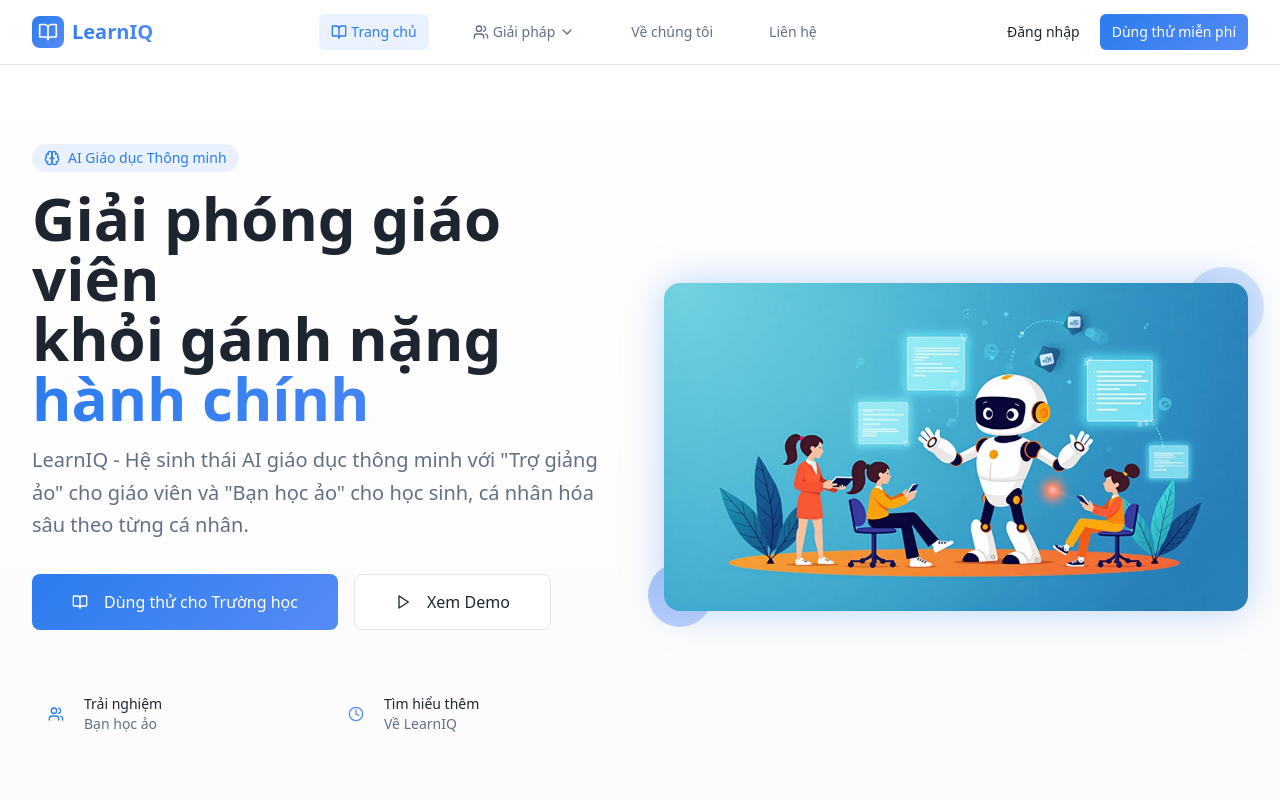
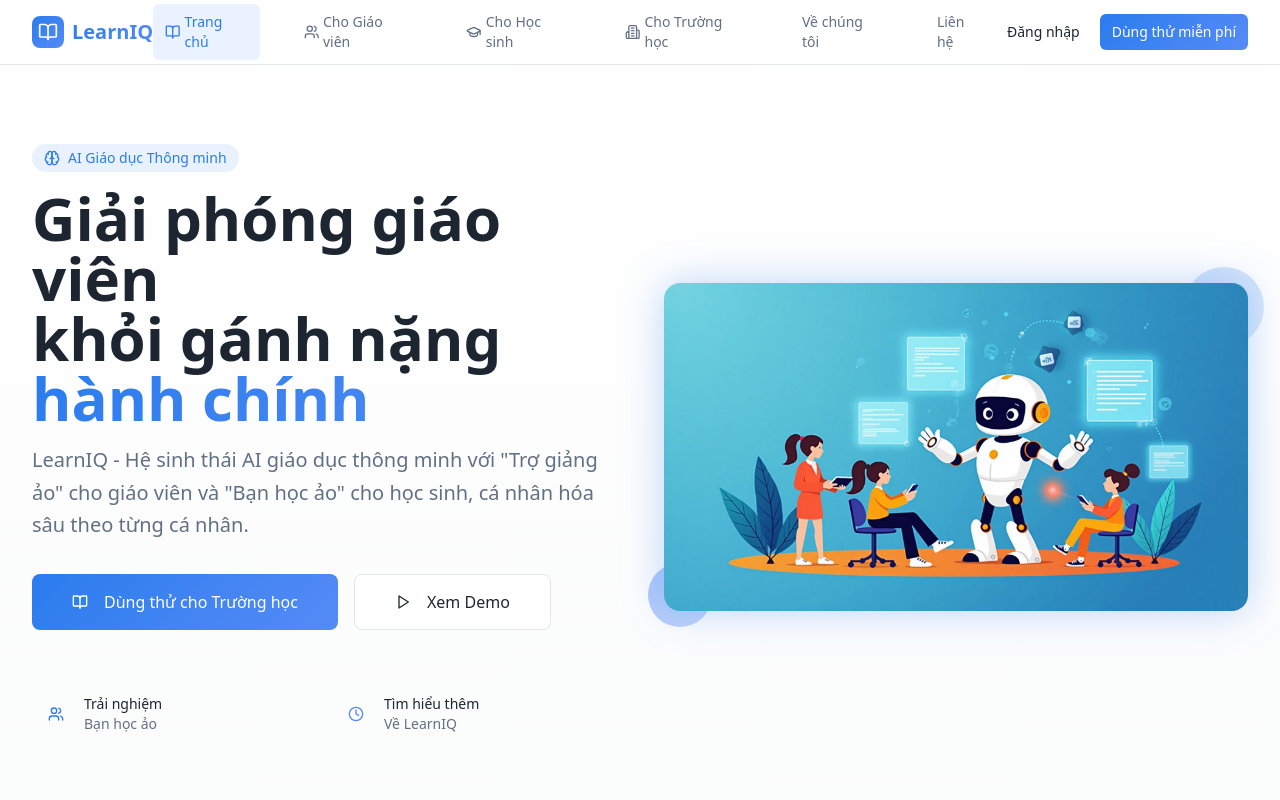
Before and after one commit to MinhHieuAno/learniq-ai-edu, a React (Vite) app: page / in a window 1280 px wide. Shown: the top 800 px of the page. Built offline with nearby package versions, Linux system fonts and the light colour scheme; the HTML template or start-up script is replaced by a standard one.

Commit message:
Refactor navigation

```diff
--- a/src/components/Navigation.tsx
+++ b/src/components/Navigation.tsx
@@ -2,7 +2,6 @@ import { useState } from "react";
 import { Link, useLocation } from "react-router-dom";
 import { Button } from "@/components/ui/button";
 import { Menu, X, BookOpen, Users, GraduationCap, Building2 } from "lucide-react";
-import SolutionDropdown from "./SolutionDropdown";
 
 const Navigation = () => {
   const [isOpen, setIsOpen] = useState(false);
@@ -43,7 +42,41 @@ const Navigation = () => {
               <span>Trang chủ</span>
             </Link>
 
-            <SolutionDropdown />
+            <Link
+              to="/teachers"
+              className={`px-3 py-2 rounded-md text-sm font-medium transition-colors flex items-center space-x-1 ${
+                location.pathname === "/teachers"
+                  ? "text-primary bg-primary/10"
+                  : "text-muted-foreground hover:text-primary hover:bg-primary/5"
+              }`}
+            >
+              <Users className="w-4 h-4" />
+              <span>Cho Giáo viên</span>
+            </Link>
+
+            <Link
+              to="/students"
+              className={`px-3 py-2 rounded-md text-sm font-medium transition-colors flex items-center space-x-1 ${
+                location.pathname === "/students"
+                  ? "text-primary bg-primary/10"
+                  : "text-muted-foreground hover:text-primary hover:bg-primary/5"
+              }`}
+            >
+              <GraduationCap className="w-4 h-4" />
+              <span>Cho Học sinh</span>
+            </Link>
+
+            <Link
+              to="/schools"
+              className={`px-3 py-2 rounded-md text-sm font-medium transition-colors flex items-center space-x-1 ${
+                location.pathname === "/schools"
+                  ? "text-primary bg-primary/10"
+                  : "text-muted-foreground hover:text-primary hover:bg-primary/5"
+              }`}
+            >
+              <Building2 className="w-4 h-4" />
+              <span>Cho Trường học</span>
+            </Link>
 
             <Link
               to="/about"
--- a/src/components/SolutionDropdown.tsx
+++ /dev/null
@@ -1,81 +0,0 @@
-import { useState } from "react";
-import { Link } from "react-router-dom";
-import { ChevronDown, Users, GraduationCap, Building2 } from "lucide-react";
-
-const SolutionDropdown = () => {
-  const [isOpen, setIsOpen] = useState(false);
-
-  const solutions = [
-    {
-      name: "Cho Giáo viên",
-      href: "/teachers",
-      icon: Users,
-      description: "Trợ giảng ảo thông minh"
-    },
-    {
-      name: "Cho Học sinh",
-      href: "/students",
-      icon: GraduationCap,
-      description: "Bạn học ảo cá nhân hóa"
-    },
-    {
-      name: "Cho Trường học",
-      href: "/schools",
-      icon: Building2,
-      description: "Giải pháp toàn diện"
-    }
-  ];
-
-  return (
-    <div className="relative">
-      <button
-        onMouseEnter={() => setIsOpen(true)}
-        onMouseLeave={() => {
-          setTimeout(() => setIsOpen(false), 150);
-        }}
-        onClick={() => setIsOpen(!isOpen)}
-        className="px-3 py-2 rounded-md text-sm font-medium transition-colors flex items-center space-x-1 text-muted-foreground hover:text-primary hover:bg-primary/5"
-      >
-        <Users className="w-4 h-4" />
-        <span>Giải pháp</span>
-        <ChevronDown className={`w-4 h-4 transition-transform ${isOpen ? 'rotate-180' : ''}`} />
-      </button>
-
-      {isOpen && (
-        <div
-          className="absolute top-full left-0 mt-2 w-80 bg-background border border-border rounded-lg shadow-elegant z-50"
-          onMouseEnter={() => setIsOpen(true)}
-          onMouseLeave={() => setIsOpen(false)}
-        >
-          <div className="p-4 space-y-2">
-            {solutions.map((solution, index) => {
-              const Icon = solution.icon;
-              return (
-                <Link
-                  key={index}
-                  to={solution.href}
-                  className="flex items-start space-x-3 p-3 rounded-lg hover:bg-primary/5 transition-colors group"
-                  onClick={() => setIsOpen(false)}
-                >
-                  <div className="w-10 h-10 bg-primary/10 rounded-lg flex items-center justify-center group-hover:bg-primary/20 transition-colors">
-                    <Icon className="w-5 h-5 text-primary" />
-                  </div>
-                  <div>
-                    <div className="font-medium text-foreground group-hover:text-primary transition-colors">
-                      {solution.name}
-                    </div>
-                    <div className="text-sm text-muted-foreground">
-                      {solution.description}
-                    </div>
-                  </div>
-                </Link>
-              );
-            })}
-          </div>
-        </div>
-      )}
-    </div>
-  );
-};
-
-export default SolutionDropdown;
```
